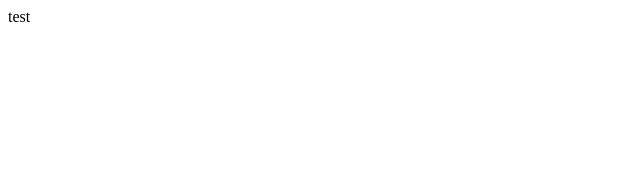
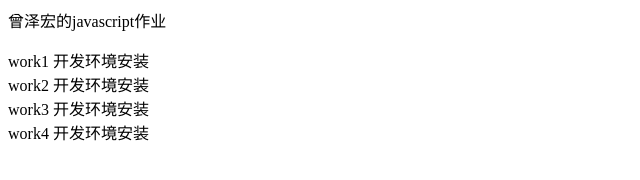
Before and after one commit to 13189187129/jswork, a plain HTML site: page index.html in a window 1280 px wide. Shown: the whole page, without its empty margins (0-640 px from the left). Drawn offline with Linux system fonts and the light colour scheme.

Commit message:
index.html

```diff
--- a/index.html
+++ b/index.html
@@ -1,11 +1,13 @@
 <html>
     <head>
-        <meta charset="UTF-8">
+        <meta charset="utf-8">
+        <title>曾泽宏的javascript作业</title>
     </head>
-<body>
-    <script>
-        alert('曾泽宏的第一个网页程序')
-    </script>
-    <a herf="javascript:alert('Hello');">test</a>
-</body>
+    <body>
+    <p>曾泽宏的javascript作业</p>
+    <a herf='work1/index.html'>work1 开发环境安装</a><br>
+    <a herf='work2/index.html'>work2 开发环境安装</a><br>
+    <a herf='work3/index.html'>work3 开发环境安装</a><br>
+    <a herf='work4/index.html'>work4 开发环境安装</a><br>
+    </body>
 </html>
```
